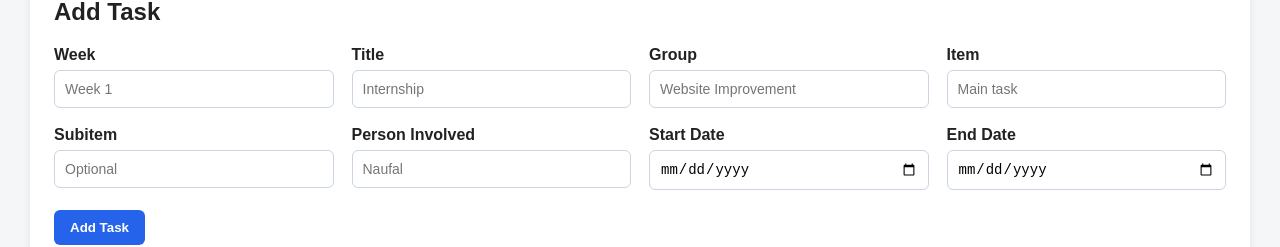
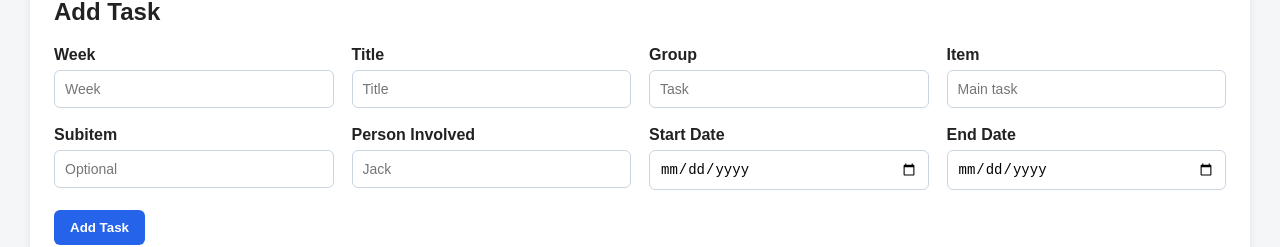
Before and after one commit to naufalzafir/gantt-chart, a plain HTML site: page index.html in a window 1280 px wide. Shown: the part 183-430 px from the top of the page. Drawn offline with Linux system fonts and the light colour scheme.

Commit message:
Update index.html

```diff
--- a/index.html
+++ b/index.html
@@ -38,7 +38,7 @@
                         <input
                             type="text"
                             id="week"
-                            placeholder="Week 1"
+                            placeholder="Week"
                         >
                     </div>
 
@@ -48,7 +48,7 @@
                         <input
                             type="text"
                             id="title"
-                            placeholder="Internship"
+                            placeholder="Title"
                         >
                     </div>
 
@@ -58,7 +58,7 @@
                         <input
                             type="text"
                             id="group"
-                            placeholder="Website Improvement"
+                            placeholder="Task"
                         >
                     </div>
 
@@ -88,7 +88,7 @@
                         <input
                             type="text"
                             id="person"
-                            placeholder="Naufal"
+                            placeholder="Jack"
                         >
                     </div>
 
```
